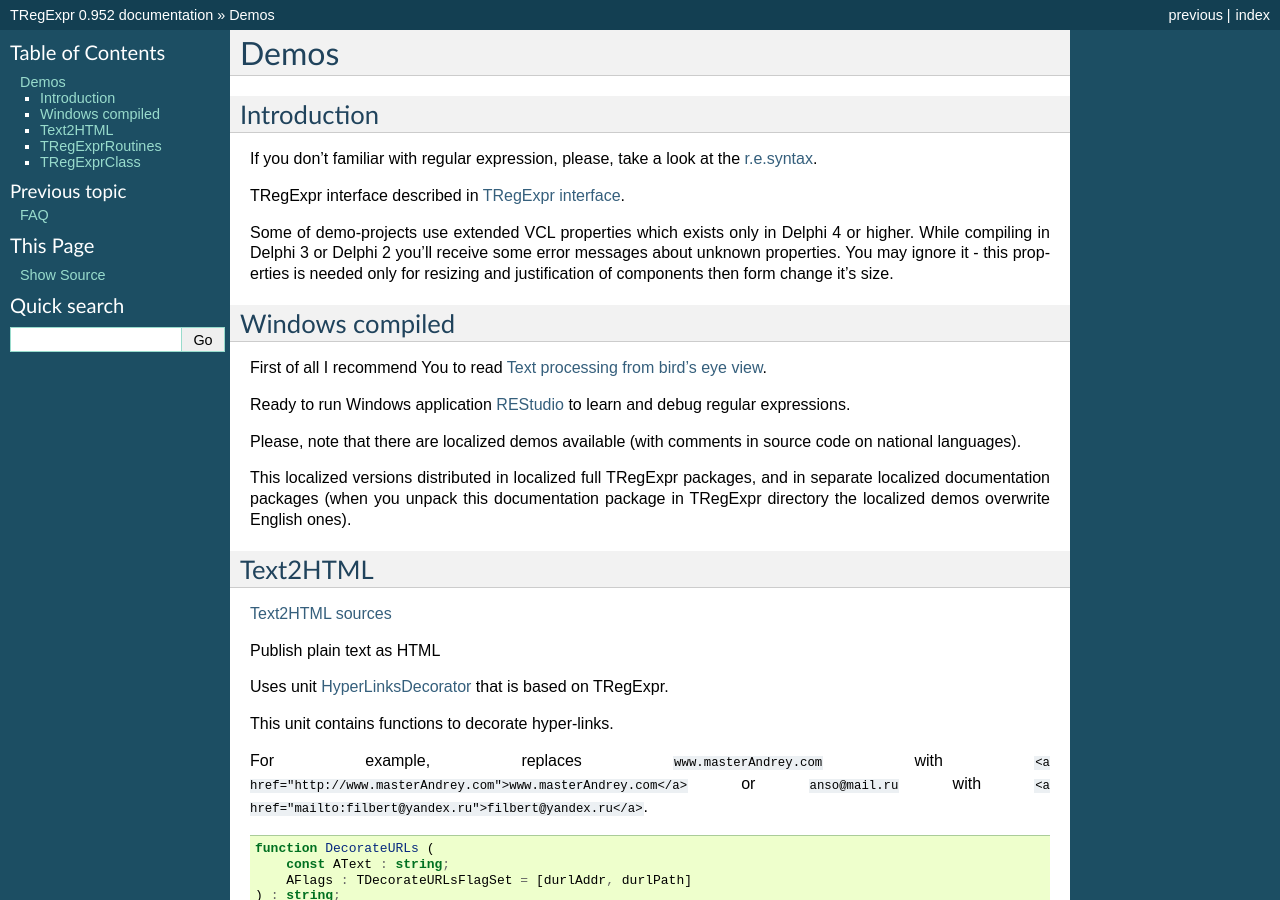
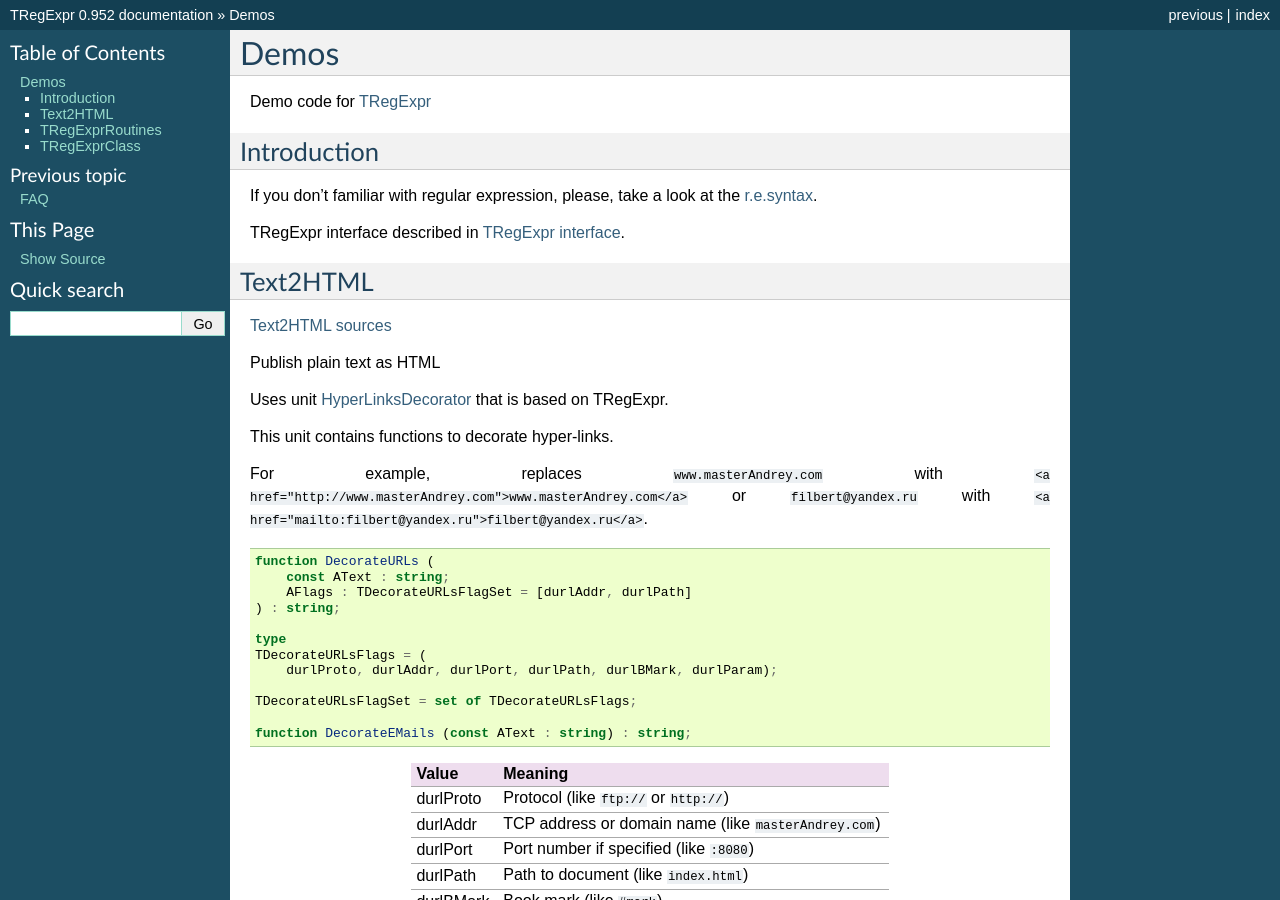
Before and after one commit to andgineer/TRegExpr, a Sphinx documentation site: the page built from docs/demos.rst, in a window 1280 px wide and 900 px high. Built offline with Sphinx 7.4.7, drawn with Linux system fonts in a browser that asks for light colours.

```diff
--- a/docs/demos.rst
+++ b/docs/demos.rst
@@ -9,30 +11,6 @@
 
 TRegExpr interface described in `TRegExpr
 interface <tregexpr.html>`__.
-
-Some of demo-projects use extended VCL properties which exists only in
-Delphi 4 or higher. While compiling in Delphi 3 or Delphi 2 you'll
-receive some error messages about unknown properties. You may ignore it
-- this properties is needed only for resizing and justification of
-components then form change it's size.
-
-Windows compiled
-----------------
-
-First of all I recommend You to read `Text processing from bird's eye
-view <https://masterandrey.com/posts/en/text_processing_from_birds_eye_view.html>`__.
-
-Ready to run Windows application
-`REStudio <https://github.com/masterandrey/TRegExpr/releases/download/0.952b/REStudio.exe>`__
-to learn and debug regular expressions.
-
-Please, note that there are localized demos available (with comments in
-source code on national languages).
-
-This localized versions distributed in localized full TRegExpr packages,
-and in separate localized documentation packages (when you unpack this
-documentation package in TRegExpr directory the localized demos
-overwrite English ones).
 
 Text2HTML
 ---------
@@ -48,7 +26,7 @@
 
 For example, replaces ``www.masterAndrey.com`` with
 ``<a href="http://www.masterAndrey.com">www.masterAndrey.com</a>``
-or ``anso@mail.ru`` with ``<a href="mailto:filbert@yandex.ru">filbert@yandex.ru</a>``.
+or ``filbert@yandex.ru`` with ``<a href="mailto:filbert@yandex.ru">filbert@yandex.ru</a>``.
 
 .. code-block:: pascal
 
```
Also changed, not shown: other parts of docs/demos.rst (+2 -0 lines), docs/faq.rst (+8 -0 lines), docs/index.rst (+4 -5 lines), docs/regular_expressions.rst (+6 -9 lines), docs/tregexpr.rst (+24 -14 lines).
